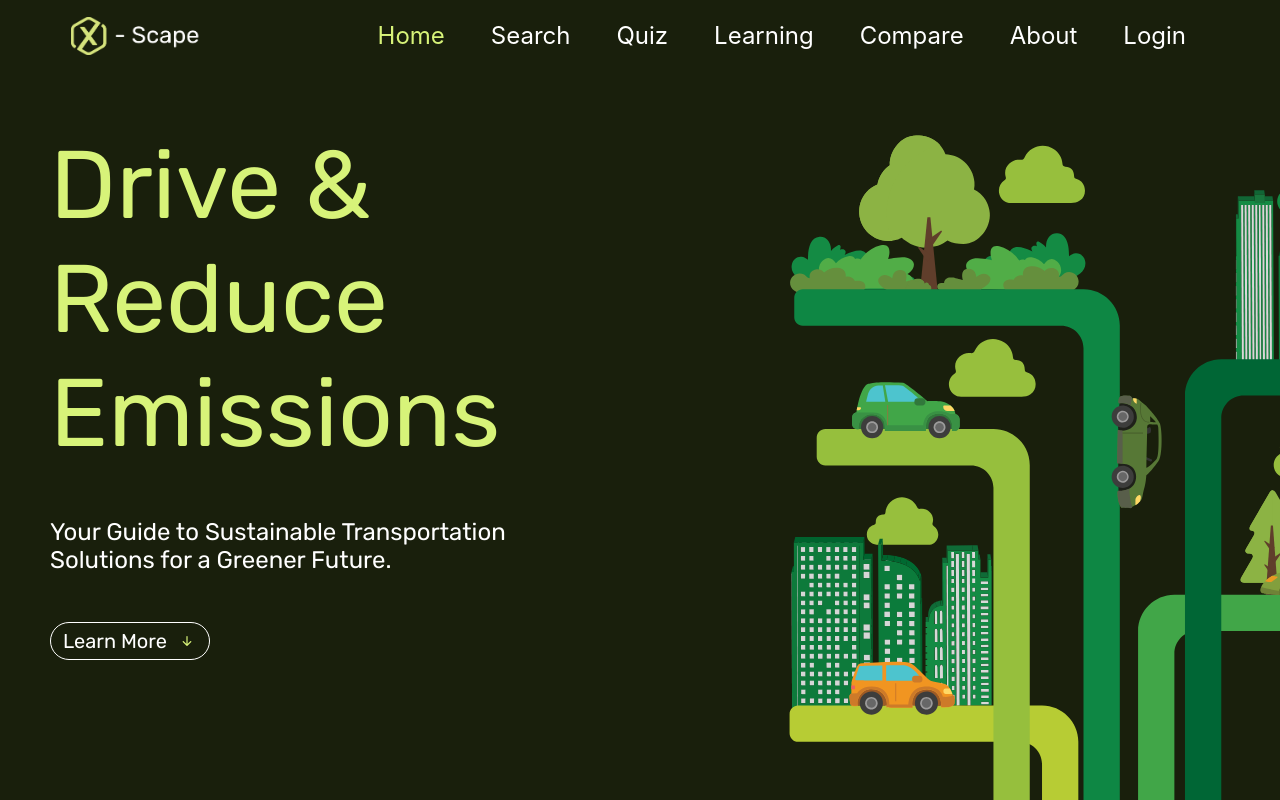
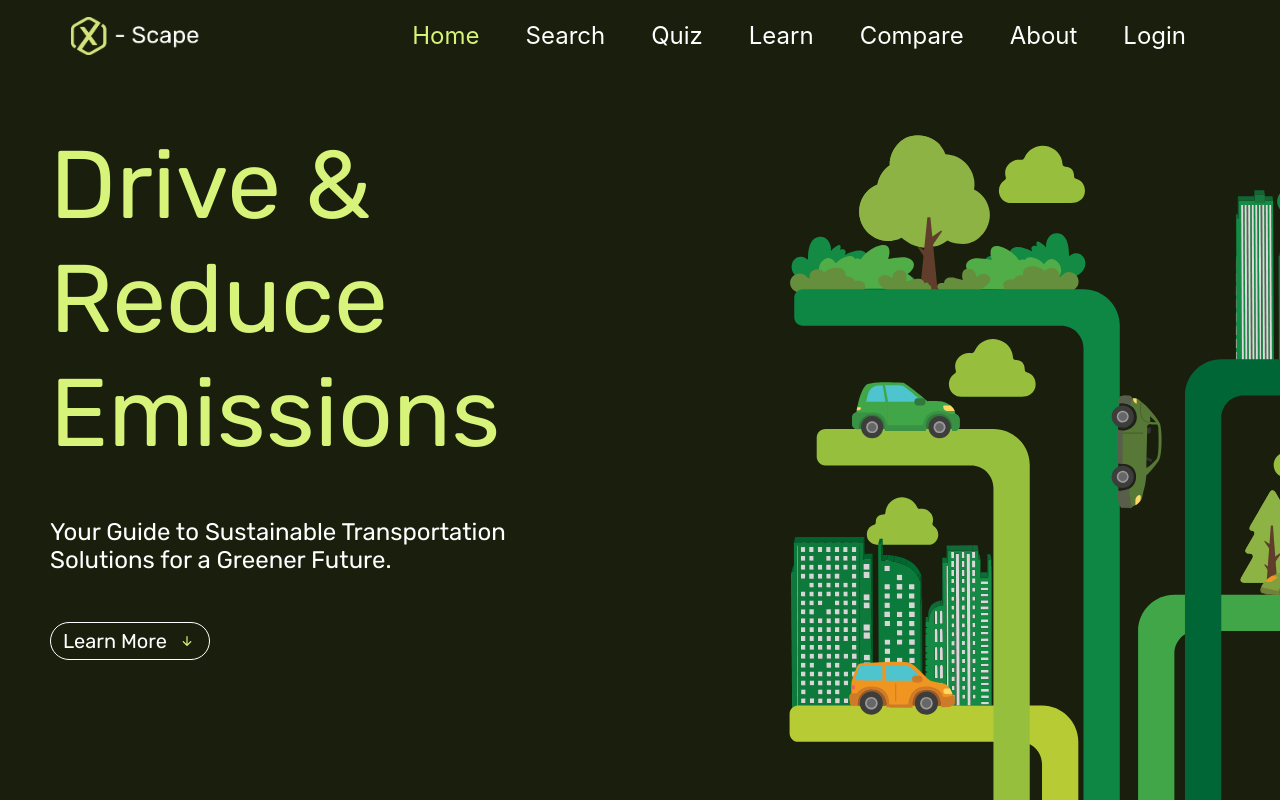
Before and after one commit to weifanwu/EcoMotive, a React (Create React App) app in the folder frontend/: page / in a window 1280 px wide. Shown: the top 800 px of the page. Built offline with nearby package versions, Linux system fonts and the light colour scheme; no server answers.

Commit message:
change learning to learn

```diff
--- a/frontend/src/components/Navbar/navbar.js
+++ b/frontend/src/components/Navbar/navbar.js
@@ -50,7 +50,7 @@ function Navbar(props) {
 							</li>
 							<li className="nav-item">
 								<NavLink to="/Learning" className="nav-link">
-									Learning
+									Learn
 								</NavLink>
 							</li>
 							<li className="nav-item">
```
